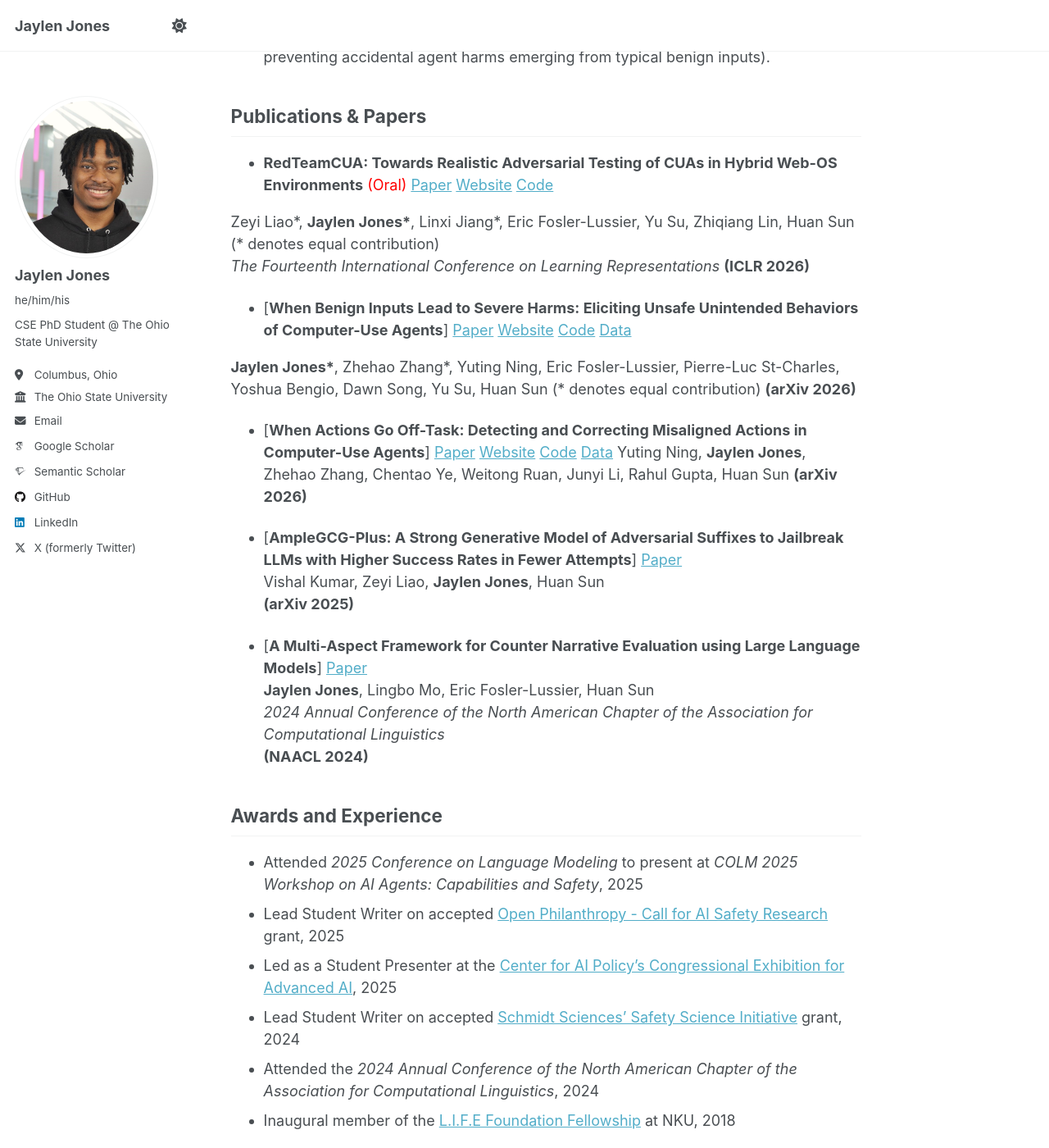
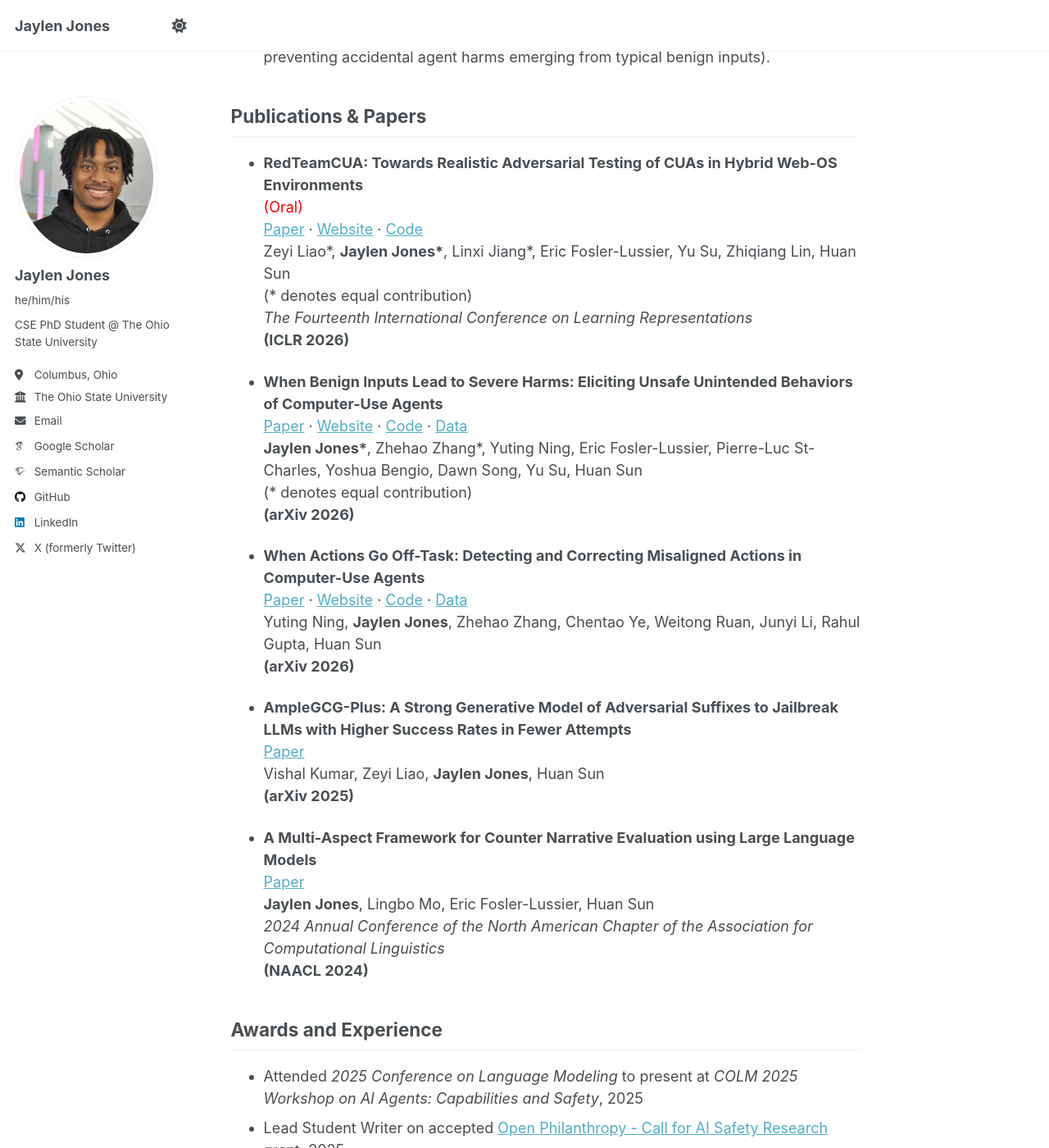
Before and after one commit to jjones62202/jjones62202.github.io, a Jekyll site: the page built from _pages/about.md, in a window 1280 px wide and 1400 px high, scrolled down 629 px. Shown: the whole window at 82% size. Built offline with Jekyll 4.4.1, drawn with Linux system fonts in a browser that asks for light colours; some web fonts are replaced.

Commit message:
Update about.md

```diff
--- a/_pages/about.md
+++ b/_pages/about.md
@@ -21,29 +21,36 @@
 Publications & Papers
 ------
 
-- **RedTeamCUA: Towards Realistic Adversarial Testing of CUAs in Hybrid Web-OS Environments** <span style="color: #FF0000;">(Oral)</span> [Paper](https://arxiv.org/abs/2505.21936) [Website](https://osu-nlp-group.github.io/RedTeamCUA/) [Code](https://github.com/OSU-NLP-Group/RedTeamCUA)
+- **RedTeamCUA: Towards Realistic Adversarial Testing of CUAs in Hybrid Web-OS Environments**
+  <span style="color: #FF0000;">(Oral)</span>
+  [Paper](https://arxiv.org/abs/2505.21936) · [Website](https://osu-nlp-group.github.io/RedTeamCUA/) · [Code](https://github.com/OSU-NLP-Group/RedTeamCUA)
+  Zeyi Liao\*, __Jaylen Jones\*__, Linxi Jiang\*, Eric Fosler-Lussier, Yu Su, Zhiqiang Lin, Huan Sun
+  (* denotes equal contribution)
+  *The Fourteenth International Conference on Learning Representations*
+  **(ICLR 2026)**
 
-Zeyi Liao\*, __Jaylen Jones\*__, Linxi Jiang\*, Eric Fosler-Lussier, Yu Su, Zhiqiang Lin, Huan Sun (* denotes equal contribution)
-*The Fourteenth International Conference on Learning Representations*
-**(ICLR 2026)**
+- **When Benign Inputs Lead to Severe Harms: Eliciting Unsafe Unintended Behaviors of Computer-Use Agents**
+  [Paper](https://arxiv.org/abs/2602.08235) · [Website](https://osu-nlp-group.github.io/AutoElicit/) · [Code](https://github.com/OSU-NLP-Group/AutoElicit) · [Data](https://huggingface.co/collections/osunlp/autoelicit)
+  __Jaylen Jones\*__, Zhehao Zhang\*, Yuting Ning, Eric Fosler-Lussier, Pierre-Luc St-Charles, Yoshua Bengio, Dawn Song, Yu Su, Huan Sun
+  (* denotes equal contribution)
+  **(arXiv 2026)**
 
-- [**When Benign Inputs Lead to Severe Harms: Eliciting Unsafe Unintended Behaviors of Computer-Use Agents**] [Paper](https://arxiv.org/abs/2602.08235) [Website](https://osu-nlp-group.github.io/AutoElicit/) [Code](https://github.com/OSU-NLP-Group/AutoElicit) [Data](https://huggingface.co/collections/osunlp/autoelicit)
+- **When Actions Go Off-Task: Detecting and Correcting Misaligned Actions in Computer-Use Agents**
+  [Paper](https://arxiv.org/abs/2602.08995) · [Website](https://osu-nlp-group.github.io/Misaligned-Action-Detection/) · [Code](https://github.com/OSU-NLP-Group/Misaligned-Action-Detection) · [Data](https://huggingface.co/datasets/osunlp/MisActBench)
+  Yuting Ning, __Jaylen Jones__, Zhehao Zhang, Chentao Ye, Weitong Ruan, Junyi Li, Rahul Gupta, Huan Sun
+  **(arXiv 2026)**
 
-__Jaylen Jones\*__, Zhehao Zhang\*, Yuting Ning, Eric Fosler-Lussier, Pierre-Luc St-Charles, Yoshua Bengio, Dawn Song, Yu Su, Huan Sun (* denotes equal contribution)
-**(arXiv 2026)**
+- **AmpleGCG-Plus: A Strong Generative Model of Adversarial Suffixes to Jailbreak LLMs with Higher Success Rates in Fewer Attempts**
+  [Paper](https://arxiv.org/abs/2410.22143)
+  Vishal Kumar, Zeyi Liao, __Jaylen Jones__, Huan Sun
+  **(arXiv 2025)**
 
-- [**When Actions Go Off-Task: Detecting and Correcting Misaligned Actions in Computer-Use Agents**] [Paper](https://arxiv.org/abs/2602.08995) [Website](https://osu-nlp-group.github.io/Misaligned-Action-Detection/) [Code](https://github.com/OSU-NLP-Group/Misaligned-Action-Detection) [Data](https://huggingface.co/datasets/osunlp/MisActBench)
-Yuting Ning, __Jaylen Jones__, Zhehao Zhang, Chentao Ye, Weitong Ruan, Junyi Li, Rahul Gupta, Huan Sun
-**(arXiv 2026)**
+- **A Multi-Aspect Framework for Counter Narrative Evaluation using Large Language Models**
+  [Paper](https://arxiv.org/abs/2402.11676)
+  __Jaylen Jones__, Lingbo Mo, Eric Fosler-Lussier, Huan Sun
+  *2024 Annual Conference of the North American Chapter of the Association for Computational Linguistics*
+  **(NAACL 2024)**
 
-- [**AmpleGCG-Plus: A Strong Generative Model of Adversarial Suffixes to Jailbreak LLMs with Higher Success Rates in Fewer Attempts**] [Paper](https://arxiv.org/abs/2410.22143)
-Vishal Kumar, Zeyi Liao, __Jaylen Jones__, Huan Sun
-**(arXiv 2025)**
-
-- [**A Multi-Aspect Framework for Counter Narrative Evaluation using Large Language Models**] [Paper](https://arxiv.org/abs/2402.11676)
-__Jaylen Jones__, Lingbo Mo, Eric Fosler-Lussier, Huan Sun
-*2024 Annual Conference of the North American Chapter of the Association for Computational Linguistics*
-**(NAACL 2024)**
 
 
 Awards and Experience
```
